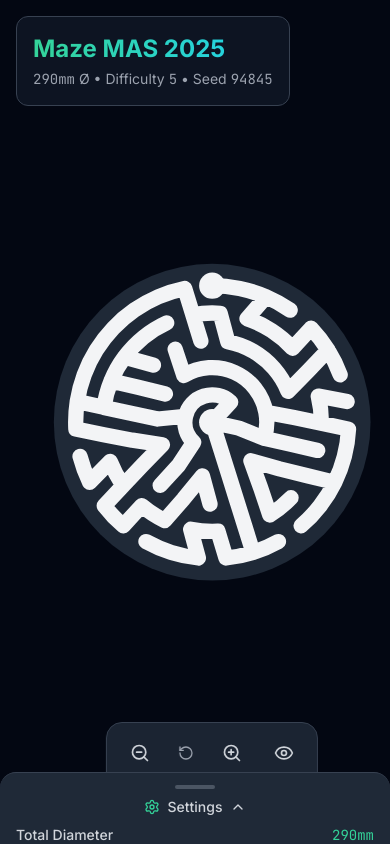
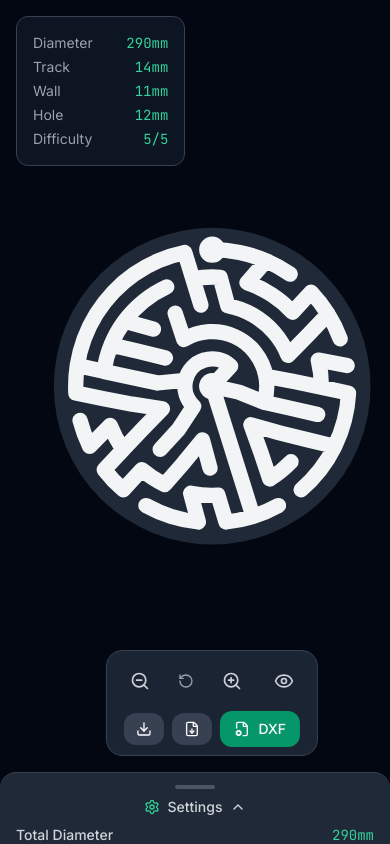
Before and after one commit to jburgess/mazemas-2025, a React (Vite) app: page / in a window 390 px wide. Built offline with nearby package versions, Linux system fonts and the light colour scheme.

Commit message:
Mobile: resize maze with sheet, show values, fix toolbar
- Maze resizes dynamically as bottom sheet expands/collapses
- Mobile info panel shows all key values (diameter, track, wall, hole, difficulty)
- Toolbar positions above bottom sheet so export buttons stay accessible

```diff
--- a/App.tsx
+++ b/App.tsx
@@ -19,6 +19,7 @@ function App() {
   const [config, setConfig] = useState<MazeConfig>(DEFAULT_CONFIG);
   const [mazeData, setMazeData] = useState<MazeData | null>(null);
   const [showSolution, setShowSolution] = useState(false);
+  const [mobileSheetHeight, setMobileSheetHeight] = useState(0);
 
   const regenerate = useCallback(() => {
     const newConfig = { ...config, seed: Math.floor(Math.random() * 100000) };
@@ -45,6 +46,7 @@ function App() {
         config={config}
         onChange={handleConfigChange}
         onRegenerate={regenerate}
+        onSheetHeightChange={setMobileSheetHeight}
       />
 
       <main className="flex-1 relative">
@@ -53,6 +55,7 @@ function App() {
                 data={mazeData}
                 showSolution={showSolution}
                 onToggleSolution={() => setShowSolution(!showSolution)}
+                mobileBottomOffset={mobileSheetHeight}
             />
         )}
       </main>
--- a/components/MazeControls.tsx
+++ b/components/MazeControls.tsx
@@ -8,6 +8,7 @@ interface MazeControlsProps {
   config: MazeConfig;
   onChange: (newConfig: MazeConfig) => void;
   onRegenerate: () => void;
+  onSheetHeightChange?: (height: number) => void; // Mobile bottom sheet height
 }
 
 // Bottom sheet snap points
@@ -18,6 +19,7 @@ const MazeControls: React.FC<MazeControlsProps> = ({
     config,
     onChange,
     onRegenerate,
+    onSheetHeightChange,
 }) => {
   // Desktop sidebar state
   const [width, setWidth] = useState(340);
@@ -32,8 +34,16 @@ const MazeControls: React.FC<MazeControlsProps> = ({
   // Spring animation for mobile bottom sheet
   const [sheetStyle, sheetApi] = useSpring(() => ({
     height: COLLAPSED_HEIGHT,
-    config: { tension: 300, friction: 30 }
+    config: { tension: 300, friction: 30 },
+    onChange: ({ value }) => {
+      onSheetHeightChange?.(value.height);
+    }
   }));
+
+  // Report initial height on mount
+  useEffect(() => {
+    onSheetHeightChange?.(COLLAPSED_HEIGHT);
+  }, [onSheetHeightChange]);
 
   // Drag gesture for mobile bottom sheet
   const bindDrag = useDrag(
--- a/components/MazeViewer.tsx
+++ b/components/MazeViewer.tsx
@@ -9,12 +9,14 @@ interface MazeViewerProps {
   data: MazeData;
   showSolution: boolean;
   onToggleSolution: () => void;
+  mobileBottomOffset?: number; // Height of mobile bottom sheet
 }
 
 const MazeViewer: React.FC<MazeViewerProps> = ({
     data,
     showSolution,
-    onToggleSolution
+    onToggleSolution,
+    mobileBottomOffset = 0
 }) => {
   const svgRef = useRef<SVGSVGElement>(null);
   const containerRef = useRef<HTMLDivElement>(null);
@@ -22,7 +24,16 @@ const MazeViewer: React.FC<MazeViewerProps> = ({
   const [exportProgress, setExportProgress] = useState(0);
   const [errorMessage, setErrorMessage] = useState<string | null>(null);
   const [mazeSize, setMazeSize] = useState(300); // Size in pixels
+  const [isMobile, setIsMobile] = useState(false);
   const { config, pathD, solutionD } = data;
+
+  // Detect mobile breakpoint
+  useEffect(() => {
+    const checkMobile = () => setIsMobile(window.innerWidth < 768);
+    checkMobile();
+    window.addEventListener('resize', checkMobile);
+    return () => window.removeEventListener('resize', checkMobile);
+  }, []);
 
   // Spring animation for smooth zoom/pan
   const [style, api] = useSpring(() => ({
@@ -38,10 +49,11 @@ const MazeViewer: React.FC<MazeViewerProps> = ({
       if (!containerRef.current) return;
       const container = containerRef.current;
       const containerWidth = container.clientWidth;
-      const containerHeight = container.clientHeight;
+      // Account for mobile bottom sheet offset
+      const containerHeight = container.clientHeight - (isMobile ? mobileBottomOffset : 0);
 
-      // Calculate size to fit with padding (90% of available space)
-      const availableSize = Math.min(containerWidth, containerHeight) * 0.85;
+      // Calculate size to fit with padding (85% of available space)
+      const availableSize = Math.min(containerWidth, Math.max(100, containerHeight)) * 0.85;
       setMazeSize(Math.max(200, availableSize));
 
       // Reset position when resizing
@@ -58,7 +70,7 @@ const MazeViewer: React.FC<MazeViewerProps> = ({
     calculateFitSize();
 
     return () => resizeObserver.disconnect();
-  }, [api]);
+  }, [api, mobileBottomOffset, isMobile]);
 
   // Reset view when maze data changes
   useEffect(() => {
@@ -472,12 +484,26 @@ ${wedgeSections}
   return (
     <div className="flex-1 h-full relative bg-gray-950 flex flex-col">
        <div className="absolute top-4 left-4 z-10 bg-gray-900/80 backdrop-blur-sm p-4 rounded-xl border border-gray-700 max-w-md pointer-events-none select-none">
-            <h1 className="text-2xl font-bold text-transparent bg-clip-text bg-gradient-to-r from-emerald-400 to-cyan-400">
+            <h1 className="text-2xl font-bold text-transparent bg-clip-text bg-gradient-to-r from-emerald-400 to-cyan-400 hidden md:block">
                 Maze MAS 2025
             </h1>
-            <p className="text-gray-400 text-sm mt-1">
+            {/* Desktop: compact info */}
+            <p className="text-gray-400 text-sm mt-1 hidden md:block">
                 <span className="font-mono">{config.diameter}mm</span> Ø • Difficulty <span className="font-mono">{config.difficulty}</span> • Seed <span className="font-mono">{config.seed}</span>
             </p>
+            {/* Mobile: show key values prominently */}
+            <div className="md:hidden grid grid-cols-2 gap-x-4 gap-y-1 text-sm">
+                <div className="text-gray-400">Diameter</div>
+                <div className="font-mono text-emerald-400 text-right">{config.diameter}mm</div>
+                <div className="text-gray-400">Track</div>
+                <div className="font-mono text-emerald-400 text-right">{config.corridorWidth}mm</div>
+                <div className="text-gray-400">Wall</div>
+                <div className="font-mono text-emerald-400 text-right">{config.wallWidth}mm</div>
+                <div className="text-gray-400">Hole</div>
+                <div className="font-mono text-emerald-400 text-right">{config.holeRadius}mm</div>
+                <div className="text-gray-400">Difficulty</div>
+                <div className="font-mono text-emerald-400 text-right">{config.difficulty}/5</div>
+            </div>
        </div>
 
        {/* Error Toast */}
@@ -502,6 +528,7 @@ ${wedgeSections}
       <div
         ref={containerRef}
         className="flex-1 flex items-center justify-center overflow-hidden p-8 touch-none"
+        style={{ paddingBottom: isMobile ? mobileBottomOffset + 32 : undefined }}
       >
         <animated.div
             className="relative rounded-full cursor-grab active:cursor-grabbing"
@@ -603,7 +630,10 @@ ${wedgeSections}
       </div>
 
       {/* Toolbar */}
-      <div className="absolute bottom-4 md:bottom-8 left-1/2 -translate-x-1/2 flex flex-wrap items-center justify-center gap-2 bg-gray-800/90 backdrop-blur border border-gray-700 p-2 rounded-2xl z-20 max-w-[95vw]">
+      <div
+        className="absolute left-1/2 -translate-x-1/2 flex flex-wrap items-center justify-center gap-2 bg-gray-800/90 backdrop-blur border border-gray-700 p-2 rounded-2xl z-20 max-w-[95vw]"
+        style={{ bottom: isMobile ? mobileBottomOffset + 16 : 32 }}
+      >
         <button
             onClick={handleZoomOut}
             className="p-3 hover:bg-gray-700 rounded-xl text-gray-300 transition-colors"
```
